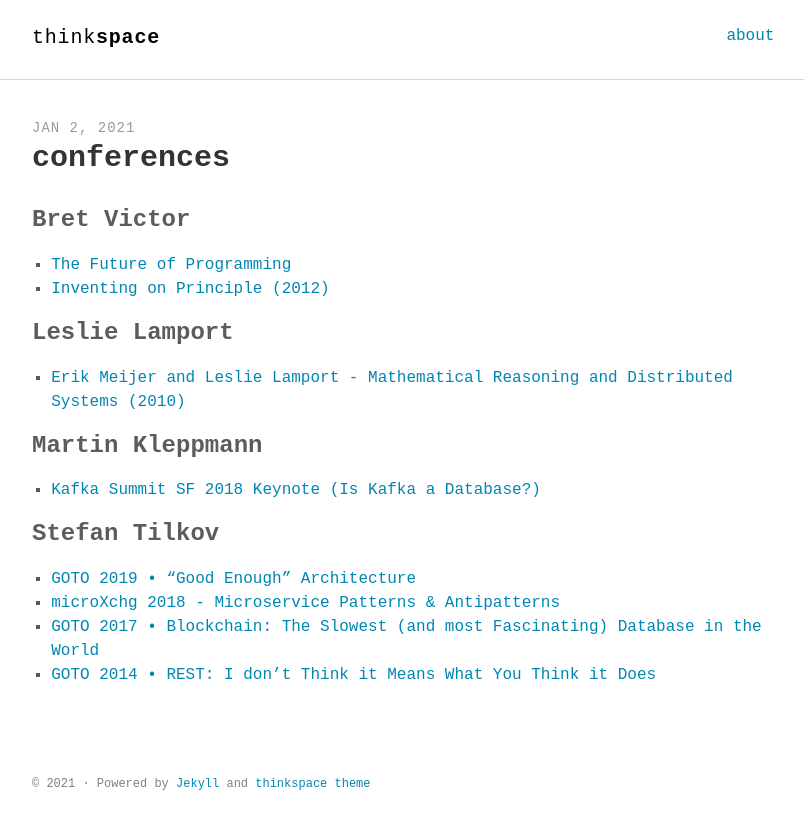
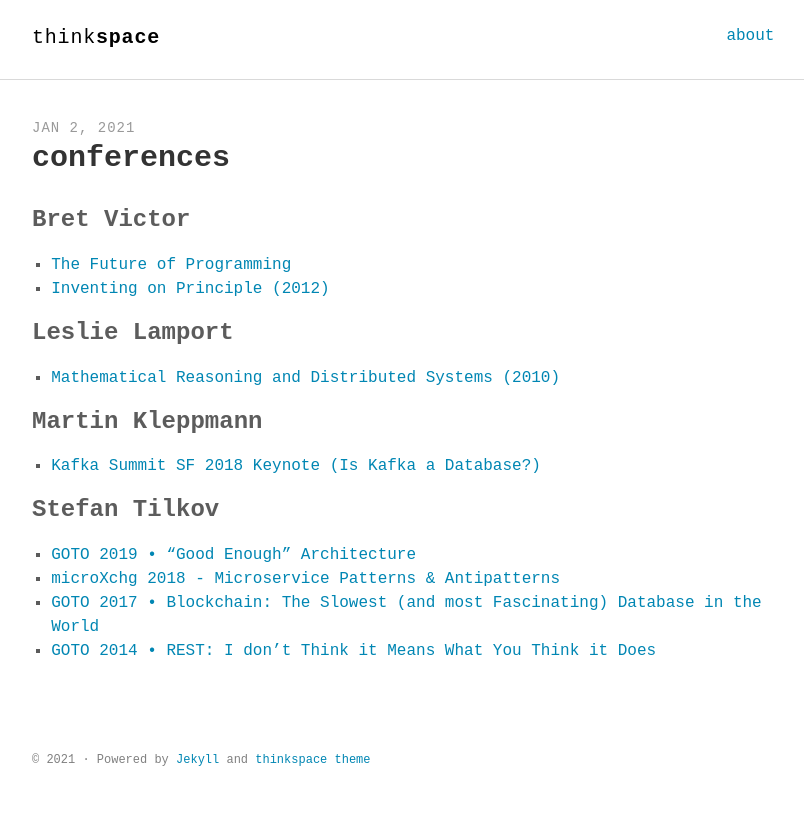
Before and after one commit to km3ll/km3ll.github.io, a Jekyll site: the page built from _posts/2021-01-02-conferences.md, in a window 1280 px wide. Shown: the top 829 px of the page, without its empty margins (232-1036 px from the left). Built offline with Jekyll 4.4.1, drawn with Linux system fonts in a browser that asks for light colours; some web fonts are replaced.

Commit message:
Fix post title

```diff
--- a/_posts/2021-01-02-conferences.md
+++ b/_posts/2021-01-02-conferences.md
@@ -13,7 +13,7 @@
 
 ### Leslie Lamport
 
-- [Erik Meijer and Leslie Lamport - Mathematical Reasoning and Distributed Systems (2010)](https://channel9.msdn.com/shows/Going+Deep/E2E-Erik-Meijer-and-Leslie-Lamport-Mathematical-Reasoning-and-Distributed-Systems/)
+- [Mathematical Reasoning and Distributed Systems (2010)](https://channel9.msdn.com/shows/Going+Deep/E2E-Erik-Meijer-and-Leslie-Lamport-Mathematical-Reasoning-and-Distributed-Systems/)
 
 ### Martin Kleppmann
 
```
